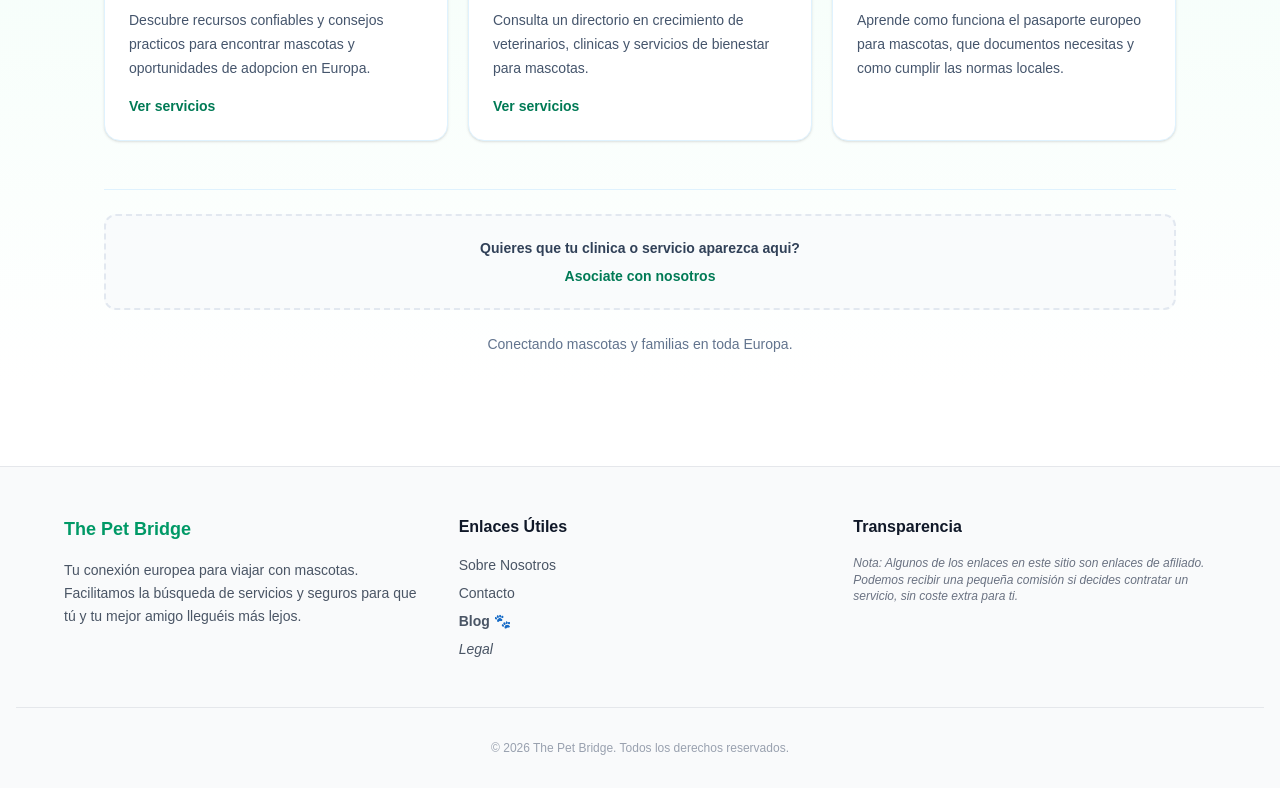
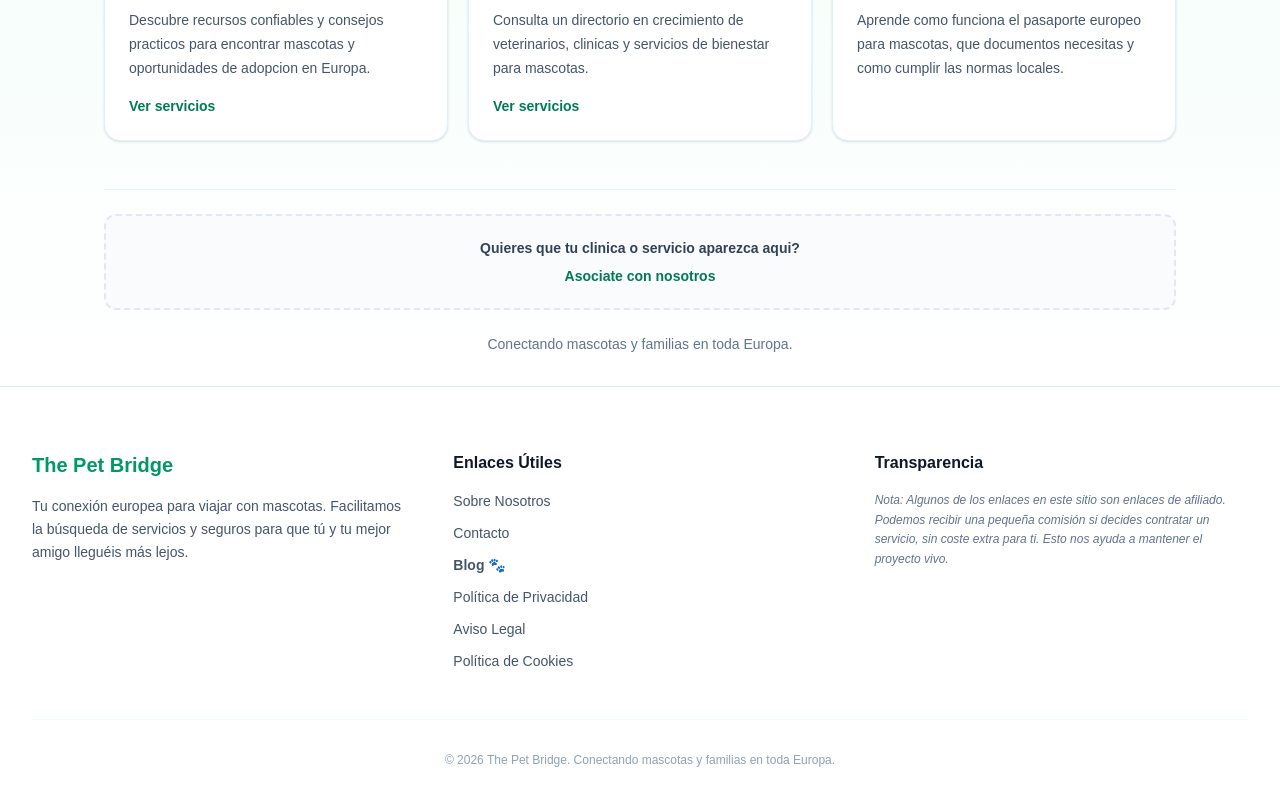
Before and after one commit to eduardochapellin1-debug/thepetbridge, a Next.js app: page / in a window 1280 px wide. Shown: the part 1435-2235 px from the top of the page. Built offline with nearby package versions, Linux system fonts and the light colour scheme.

Commit message:
Actualizacion total del footer con enlaces legales

```diff
--- a/app/components/Footer.tsx
+++ b/app/components/Footer.tsx
@@ -1,46 +1,61 @@
-import React from 'react';
 import Link from 'next/link';
 
 export default function Footer() {
+  const currentYear = new Date().getFullYear();
+
   return (
-    <footer className="bg-gray-50 border-t border-gray-200 pt-12 pb-8 px-4 mt-20">
-      <div className="max-w-6xl mx-auto grid grid-cols-1 md:grid-cols-3 gap-8 text-left">
+    <footer className="bg-white border-t border-emerald-100 pt-16 pb-8">
+      <div className="max-w-7xl mx-auto px-4 sm:px-6 lg:px-8">
+        <div className="grid grid-cols-1 md:grid-cols-3 gap-12 mb-12">
 
-        {/* Columna 1: Marca */}
-        <div>
-          <h3 className="font-bold text-lg text-emerald-600 mb-4">The Pet Bridge</h3>
-          <p className="text-gray-600 text-sm leading-relaxed">
-            Tu conexión europea para viajar con mascotas. Facilitamos la búsqueda de servicios
-            y seguros para que tú y tu mejor amigo lleguéis más lejos.
+          {/* Columna 1: Branding e Intro */}
+          <div className="space-y-4">
+            <h3 className="text-xl font-bold text-emerald-600">The Pet Bridge</h3>
+            <p className="text-sm text-slate-600 leading-relaxed">
+              Tu conexión europea para viajar con mascotas. Facilitamos la búsqueda de servicios y seguros para que tú y tu mejor amigo lleguéis más lejos.
             </p>
           </div>
 
-        {/* Columna 2: Comunidad y Legal */}
+          {/* Columna 2: Navegación y Legal (Clave para AdSense) */}
           <div>
-          <h4 className="font-semibold text-gray-900 mb-4">Enlaces Útiles</h4>
-          <ul className="text-sm text-gray-600 space-y-2">
-            <li><Link href="/about" className="hover:text-emerald-600">Sobre Nosotros</Link></li>
-            <li><Link href="/contacto" className="hover:text-emerald-600">Contacto</Link></li>
-            <li><Link href="/blog" className="hover:text-emerald-600 font-bold">Blog 🐾</Link></li>
-            <li><Link href="/aviso-legal" className="hover:text-emerald-600 italic">Legal</Link></li>
+            <h4 className="font-semibold text-slate-900 mb-4">Enlaces Útiles</h4>
+            <ul className="text-sm text-slate-600 space-y-3">
+              <li>
+                <Link href="/about" className="hover:text-emerald-600 transition-colors">Sobre Nosotros</Link>
+              </li>
+              <li>
+                <Link href="/contacto" className="hover:text-emerald-600 transition-colors">Contacto</Link>
+              </li>
+              <li>
+                <Link href="/blog" className="hover:text-emerald-600 font-bold transition-colors">Blog 🐾</Link>
+              </li>
+              <li>
+                <Link href="/privacidad" className="hover:text-emerald-600 transition-colors">Política de Privacidad</Link>
+              </li>
+              <li>
+                <Link href="/aviso-legal" className="hover:text-emerald-600 transition-colors">Aviso Legal</Link>
+              </li>
+              <li>
+                <Link href="/cookies" className="hover:text-emerald-600 transition-colors">Política de Cookies</Link>
+              </li>
             </ul>
           </div>
 
-        {/* Columna 3: Transparencia */}
+          {/* Columna 3: Transparencia y Afiliados */}
           <div>
-          <h4 className="font-semibold text-gray-900 mb-4">Transparencia</h4>
-          <p className="text-[12px] text-gray-500 italic leading-snug">
-            Nota: Algunos de los enlaces en este sitio son enlaces de afiliado.
-            Podemos recibir una pequeña comisión si decides contratar un servicio,
-            sin coste extra para ti.
+            <h4 className="font-semibold text-slate-900 mb-4">Transparencia</h4>
+            <p className="text-xs text-slate-500 leading-relaxed italic">
+              Nota: Algunos de los enlaces en este sitio son enlaces de afiliado. Podemos recibir una pequeña comisión si decides contratar un servicio, sin coste extra para ti. Esto nos ayuda a mantener el proyecto vivo.
             </p>
           </div>
         </div>
 
-      <div className="mt-12 pt-8 border-t border-gray-200 text-center">
-        <p className="text-xs text-gray-400">
-          © {new Date().getFullYear()} The Pet Bridge. Todos los derechos reservados.
+        {/* Barra Inferior: Copyright */}
+        <div className="pt-8 border-t border-emerald-50 text-center">
+          <p className="text-xs text-slate-400">
+            © {currentYear} The Pet Bridge. Conectando mascotas y familias en toda Europa.
           </p>
+        </div>
       </div>
     </footer>
   );
```
Lines whose indentation alone changed are shown as unchanged.
